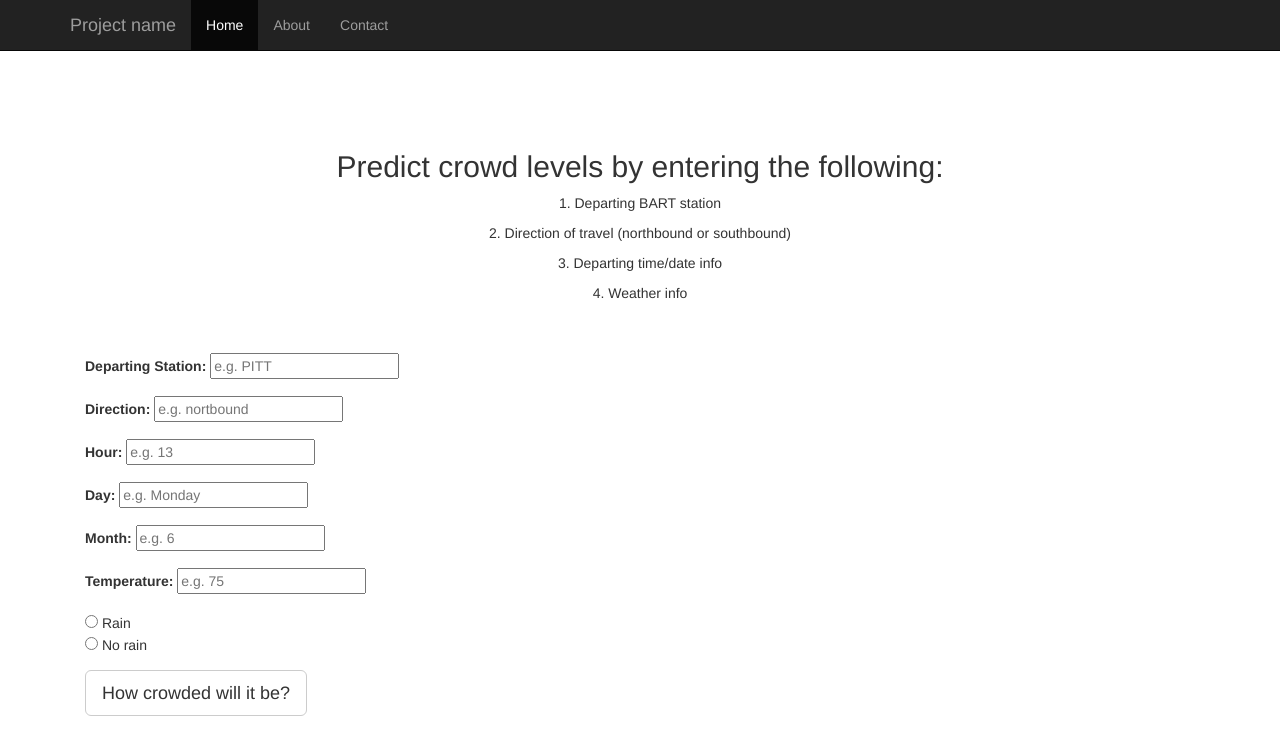
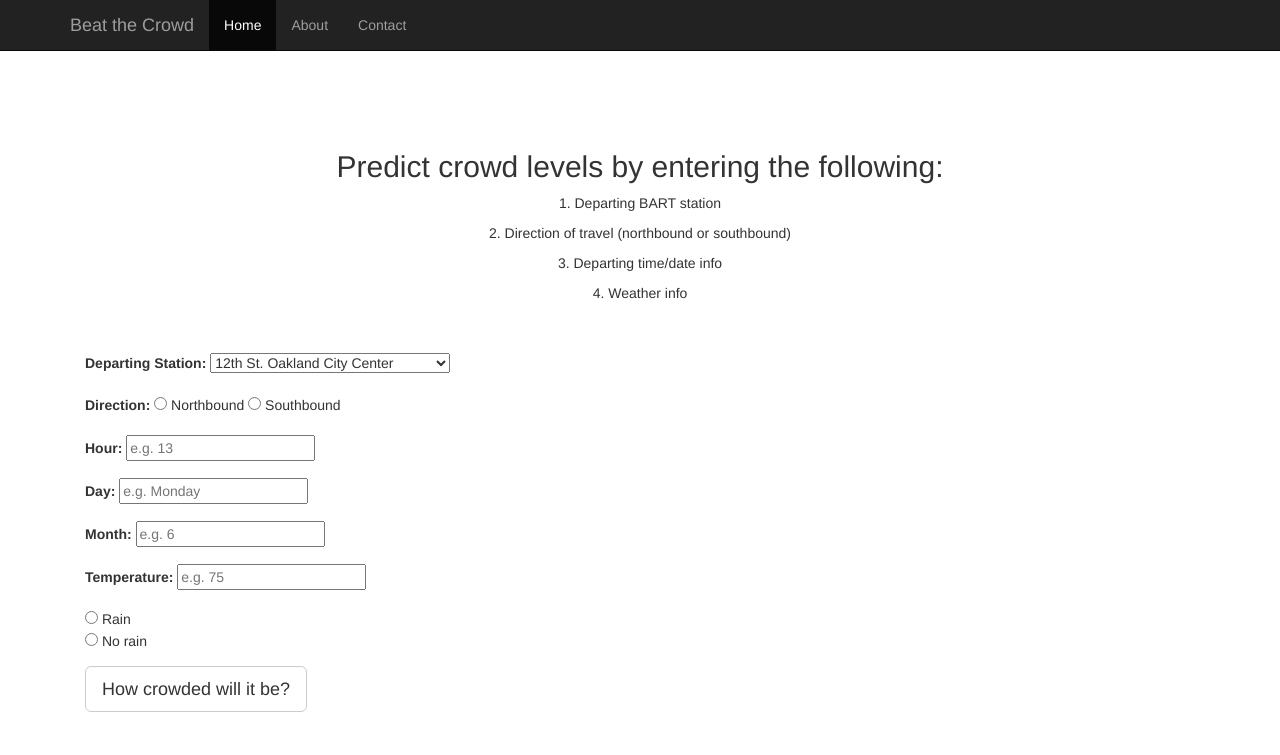
Before and after one commit to bkhurley/beat_the_crowd, a Flask app: page /input in a window 1280 px wide. Shown: the top 755 px of the page. Run offline with Flask 2, Linux system fonts and the light colour scheme; some libraries are stand-ins or nearby versions.

Commit message:
touched up Flask UI

```diff
--- a/flaskexample/templates/input.html
+++ b/flaskexample/templates/input.html
@@ -41,7 +41,7 @@
            <span class="icon-bar"></span>
            <span class="icon-bar"></span>
          </button>
-         <a class="navbar-brand" href="#">Project name</a>
+         <a class="navbar-brand" href="#">Beat the Crowd</a>
        </div>
        <div class="collapse navbar-collapse">
          <ul class="nav navbar-nav">
@@ -65,15 +65,42 @@
     </div>
 
     <div class = "container">
-
       <form  action="/output" method="GET">
         <div class="form-group">
           <label for="station">Departing Station:</label>
-          <input type="text" id="station" name='station' placeholder="e.g. PITT">
+          <select id="station" name="station">
+            <option value="12TH">12th St. Oakland City Center</option>
+            <option value="16TH">16th St. Mission (SF)</option>
+            <option value="19TH">19th St. Oakland</option>
+            <option value="24TH">24th St. Mission</option>
+            <option value="BALB">Balboa Park (SF)</option>
+            <option value="CIVC">Civic Center / UN Plaza</option>
+            <option value="COLM">Colma</option>
+            <option value="CONC">Concord</option>
+            <option value="DALY">Daly City</option>
+            <option value="EMBR">Embarcadero (SF)</option>
+            <option value="GLEN">Glen Park (SF)</option>
+            <option value="LAFY">Lafayette</option>
+            <option value="MCAR">MacArthur (Oakland)</option>
+            <option value="MLBR">Milbrae</option>
+            <option value="MONT">Montgomery St. (SF)</option>
+            <option value="NCON">North Concord / Martinez</option>
+            <option value="ORIN">Orinda</option>
+            <option value="PITT">Pittsburg / Bay Point</option>
+            <option value="PHIL">Pleasant Hill / Contra Costa Centre</option>
+            <option value="POWL">Powell St. (SF)</option>
+            <option value="ROCK">Rockridge (Oakland)</option>
+            <option value="SBRN">San Bruno</option>
+            <option value="SFIA">San Francisco International Airport</option>
+            <option value="SSAN">South San Francisco</option>
+            <option value="WCRK">Walnut Creek</option>
+            <option value="WOAK">West Oakland</option>
+          </select>
         </div>
         <div class="form-group">
           <label for="direction">Direction:</label>
-          <input type="text" id="direction" name='direction' placeholder="e.g. nortbound">
+          <input type="radio" id="direction" name="direction" value="northbound"> Northbound
+          <input type="radio" id="direction" name="direction" value="southbound"> Southbound<br>
         </div>
         <div class="form-group">
           <label for="hour">Hour:</label>
--- a/flaskexample/templates/output.html
+++ b/flaskexample/templates/output.html
@@ -41,7 +41,7 @@
            <span class="icon-bar"></span>
            <span class="icon-bar"></span>
          </button>
-         <a class="navbar-brand" href="#">Project name</a>
+         <a class="navbar-brand" href="#">Beat the Crowd</a>
        </div>
        <div class="collapse navbar-collapse">
          <ul class="nav navbar-nav">
--- a/flaskexample/views2.py
+++ b/flaskexample/views2.py
@@ -16,65 +16,15 @@
 con = None
 con = psycopg2.connect(database=dbname, user=user)
 
-@app.route('/')
-@app.route('/index')
-def index():
-    return render_template("index.html",
-       title = 'Home', user = { 'nickname': 'Miguel' },
-       )
-
-@app.route('/db')
-def birth_page():
-    sql_query = """
-                SELECT * FROM birth_data_table WHERE delivery_method='Cesarean';
-                """
-    query_results = pd.read_sql_query(sql_query,con)
-    births = ""
-    for i in range(0,10):
-        births += query_results.iloc[i]['birth_month']
-        births += "<br>"
-    return births
-
-@app.route('/db_fancy')
-def cesareans_page_fancy():
-    sql_query = """
-               SELECT index, attendant, birth_month FROM birth_data_table WHERE delivery_method='Cesarean';
-                """
-    query_results=pd.read_sql_query(sql_query,con)
-    births = []
-    for i in range(0,query_results.shape[0]):
-        births.append(dict(index=query_results.iloc[i]['index'], attendant=query_results.iloc[i]['attendant'], birth_month=query_results.iloc[i]['birth_month']))
-    return render_template('cesareans.html',births=births)
-
 @app.route('/input')
-def cesareans_input():
+# def cesareans_input():
+def input():
     return render_template("input.html")
 
 @app.route('/output')
-def cesareans_output():
-  # get feature names
-  # feat_names = ['mean_temperature', 'rain', 'hour_0', 'hour_1',
-  # 'hour_10', 'hour_11', 'hour_12', 'hour_13', 'hour_14', 'hour_15',
-  # 'hour_16', 'hour_17', 'hour_18', 'hour_19', 'hour_2', 'hour_20', 'hour_21',
-  # 'hour_22', 'hour_23', 'hour_3', 'hour_4', 'hour_5', 'hour_6', 'hour_7',
-  # 'hour_8', 'hour_9', 'direction_northbound', 'direction_southbound',
-  # 'station_12TH', 'station_16TH', 'station_19TH', 'station_24TH',
-  # 'station_BALB', 'station_CIVC', 'station_COLM', 'station_CONC',
-  # 'station_DALY', 'station_EMBR', 'station_GLEN', 'station_LAFY',
-  # 'station_MCAR', 'station_MONT', 'station_NCON', 'station_ORIN',
-  # 'station_PHIL', 'station_POWL', 'station_ROCK', 'station_SBRN',
-  # 'station_SFIA', 'station_SSAN', 'station_WCRK', 'station_WOAK',
-  # 'day_Friday', 'day_Monday', 'day_Saturday', 'day_Sunday',
-  # 'day_Thursday', 'day_Tuesday', 'day_Wednesday', 'month_1', 'month_10',
-  # 'month_11', 'month_12', 'month_2', 'month_3', 'month_4', 'month_5',
-  # 'month_6', 'month_7', 'month_8', 'month_9']
-  # feature_names = pd.Series(feat_names)
-  # # initialize feature vector
-  # X = np.zeros(len(feature_names))
+def output():
 
-  #pull 'data' from input fields and store it
-  #result = request.form
-
+  # pull 'data' from input fields and store it
   temp = request.args.get('temperature')
   rain = request.args.get('rain')
   hour = request.args.get('hour')
@@ -117,26 +67,8 @@
   except:
     pass
 
-  pkl_file = open('lm.pkl', 'rb')
+  pkl_file = open('rf_reg.pkl', 'rb')
   regmodel = pickle.load(pkl_file)
   prediction = regmodel.predict(new_vector)
 
   return render_template('output.html',prediction=str(np.round(prediction)))
-  #X =  np.zeros(71) # 71 features
-
-  # transform inputs into a feature vector that we can pass into the regression model
-
-
-  #the_result = [temp, rain, hour, day, month, station, direction]
-  #return render_template("output.html", the_result = the_result)
-    #just select the Cesareans  from the birth dtabase for the month that the user inputs
-  # query = "SELECT index, attendant, birth_month FROM birth_data_table WHERE delivery_method='Cesarean' AND birth_month='%s'" % patient
-  # print(query)
-  # query_results=pd.read_sql_query(query,con)
-  # print(query_results)
-  # births = []
-  # for i in range(0,query_results.shape[0]):
-  #     births.append(dict(index=query_results.iloc[i]['index'], attendant=query_results.iloc[i]['attendant'], birth_month=query_results.iloc[i]['birth_month']))
-  #     the_result = ''
-  #     the_result = ModelIt(patient,births)
-  #     return render_template("output.html", births = births, the_result = the_result)
```
